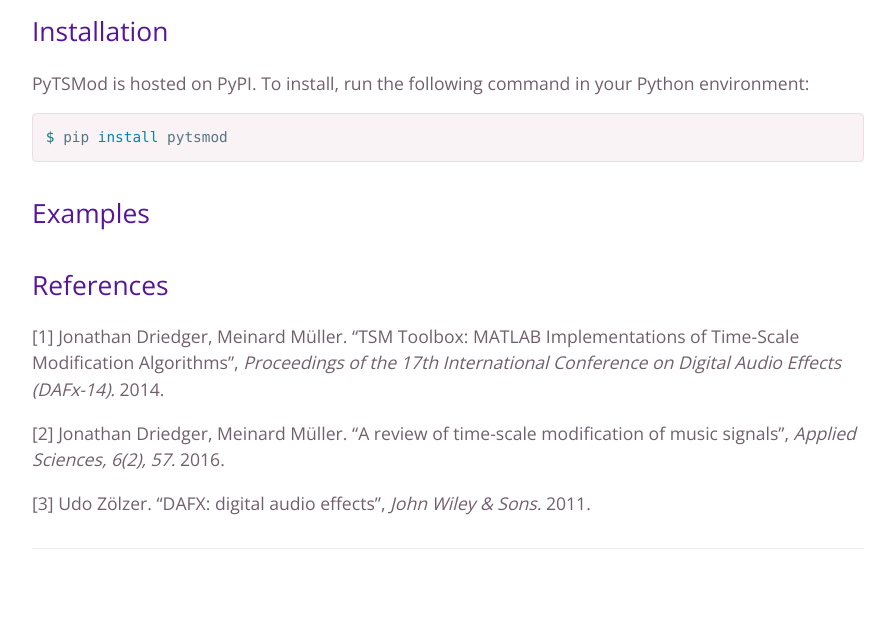
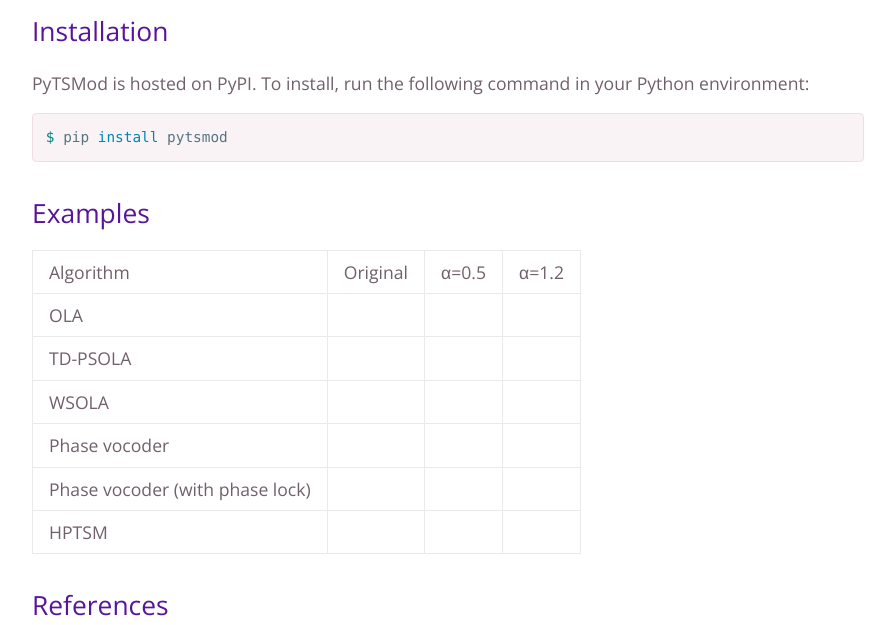
Before and after one commit to seyong92/PyTSMod-ISMIR2020LBD, a Jekyll site: the page built from index.md, in a window 1280 px wide and 900 px high, scrolled down 906 px, cut to the strip 0-625 px from the top of the window. Shown: the whole strip, without its empty margins (192-1087 px from the left). Built offline with Jekyll 4.4.1, drawn with Linux system fonts in a browser that asks for light colours; the repository's description, which GitHub fills in, is left out.

Commit message:
update initial table

```diff
--- a/index.md
+++ b/index.md
@@ -24,6 +24,14 @@
 
 ## Examples
 
+| Algorithm | Original | α=0.5 | α=1.2
+| OLA |
+| TD-PSOLA |
+| WSOLA |
+| Phase vocoder |
+| Phase vocoder (with phase lock) |
+| HPTSM |
+
 ## References
 
 [1] Jonathan Driedger, Meinard Müller. "TSM Toolbox: MATLAB Implementations of Time-Scale Modification Algorithms", *Proceedings of the 17th International Conference on Digital Audio Effects (DAFx-14).* 2014.
```
